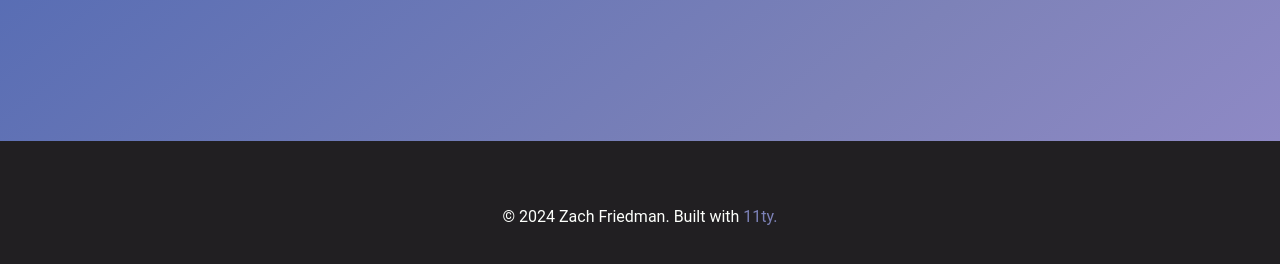
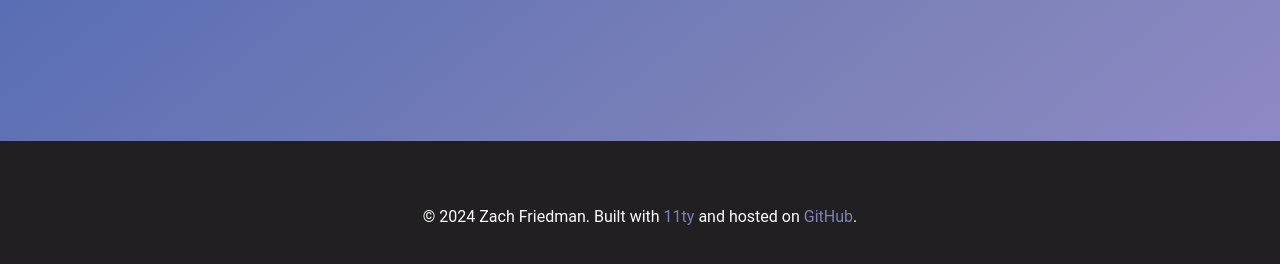
Before and after one commit to zfriedman0/homepage, an Eleventy site: page src/index.html in a window 1280 px wide. Shown: the part 264-528 px from the top of the page. Built offline with nearby package versions, Linux system fonts and the light colour scheme; Eleventy itself is replaced by a stand-in of ours; files that its build step writes are made by us from their sources.

```diff
--- a/src/_includes/footer.html
+++ b/src/_includes/footer.html
@@ -2,7 +2,7 @@
     <div class="content has-text-centered">
         <div class="container">
             <p>
-                &copy; 2024 Zach Friedman. Built with <a href="https://www.11ty.dev/">11ty.</a>
+                &copy; 2024 Zach Friedman. Built with <a href="https://www.11ty.dev/">11ty</a> and hosted on <a href="https://github.com/zfriedman0/zfriedman0.github.io">GitHub</a>.
             </p>
         </div>
     </div>
```
Also changed, not shown: package.json (+2 -6 lines).
